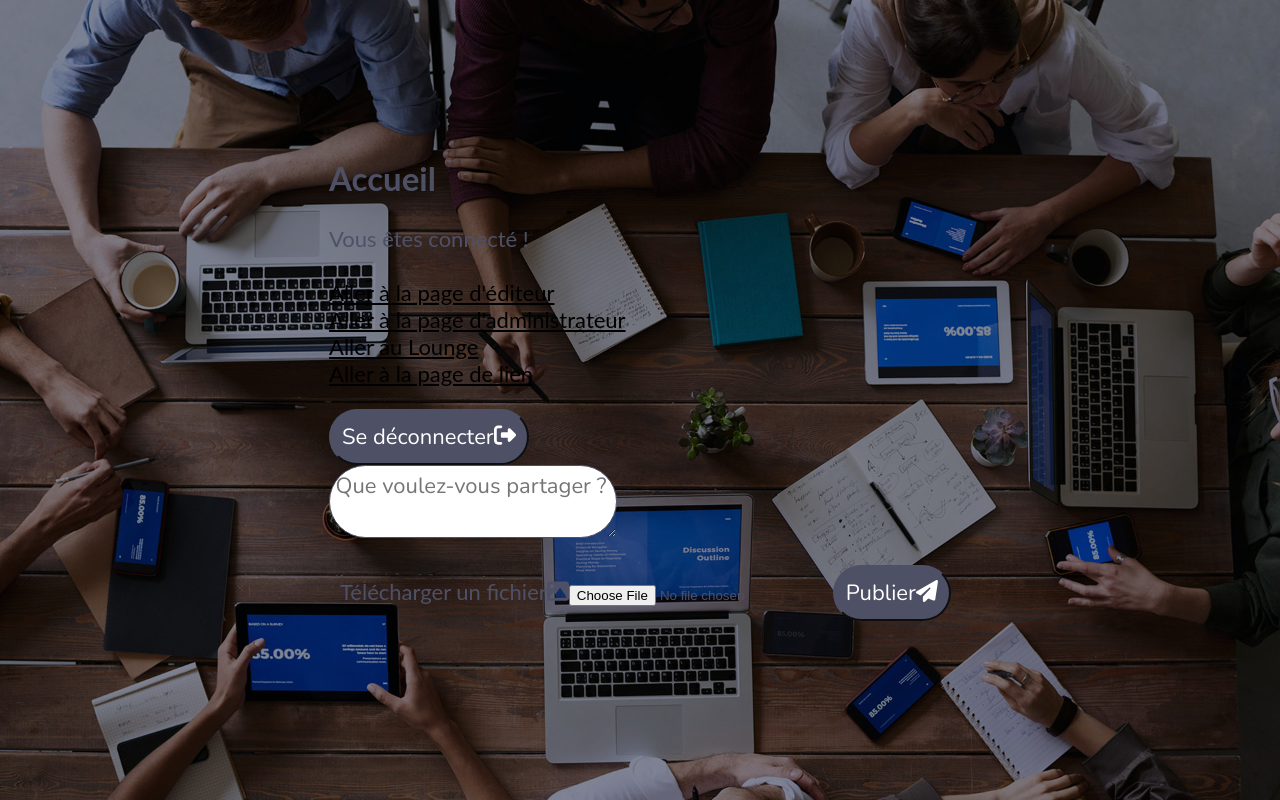
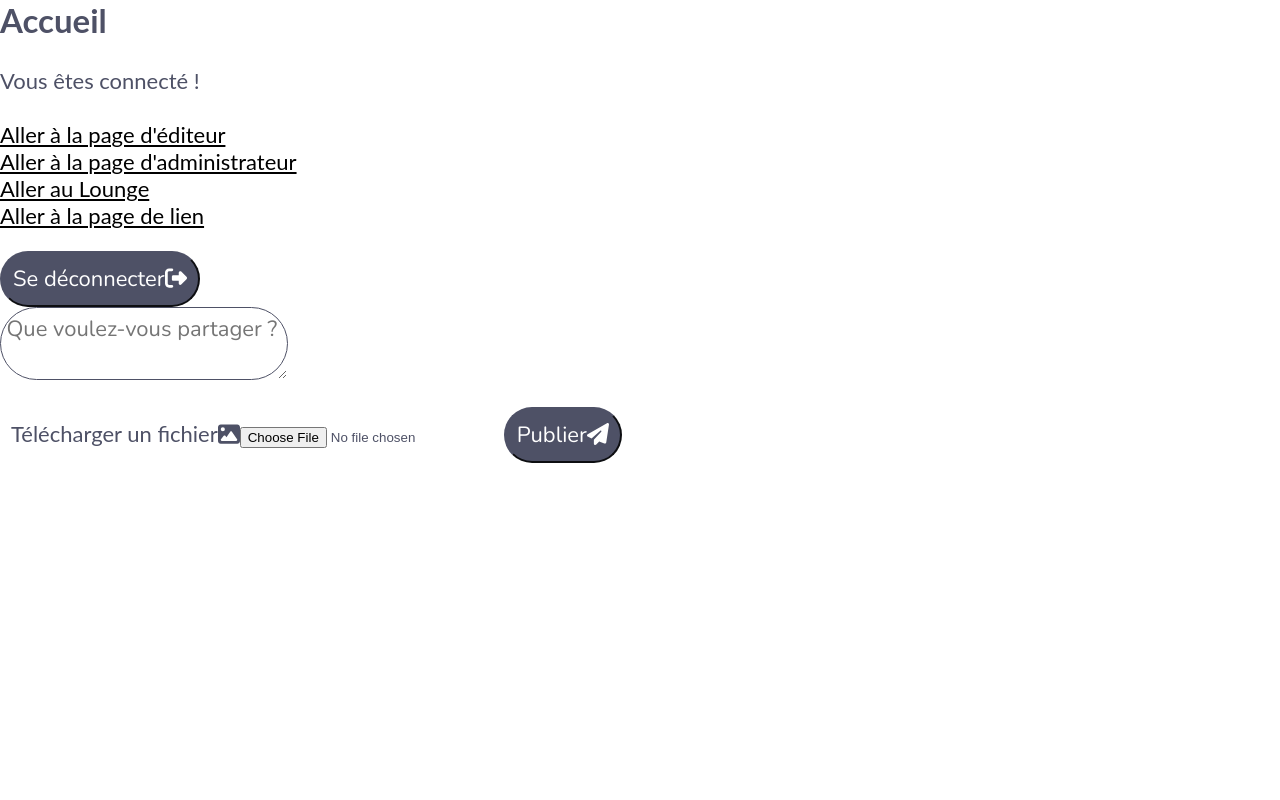
Before and after one commit to Flore-06/P7-Groupomania, a React (Create React App) app in the folder frontend/: page / in a window 1280 px wide. Built offline with nearby package versions, Linux system fonts and the light colour scheme.

Commit message:
background image in a specific class

```diff
--- a/frontend/src/components/Home.js
+++ b/frontend/src/components/Home.js
@@ -16,7 +16,7 @@ const Home = () => {
     }
 
     return (
-        <main>
+        <main class="light-background">
             <section>
                 <h1>Accueil</h1>
                 <br />
--- a/frontend/src/components/Login.js
+++ b/frontend/src/components/Login.js
@@ -64,7 +64,7 @@ const Login = () => {
 
         <section class="row">
 
-            <div class="column dark-background column_image-title">
+            <div class="column dark-image-background column_image-title">
                 <p class="groupomania-title">Le Réseau Social de</p>
                 <img src='..\public\logo-blanc-centre-groupomania.png' alt='logo de Groupomania'></img>
             </div>
--- a/frontend/src/components/Register.js
+++ b/frontend/src/components/Register.js
@@ -92,7 +92,7 @@ const Register = () => {
                 </section>
             ) : (
                 <section class="row">
-                    <div class="column dark-background column_image-title">
+                    <div class="column dark-image-background column_image-title">
                         <p class="groupomania-title">Le Réseau Social de</p>
                         <img src='..\public\logo-blanc-centre-groupomania.png' alt='logo de Groupomania'></img>
                     </div>
--- a/frontend/src/index.css
+++ b/frontend/src/index.css
@@ -15,16 +15,12 @@
 html {
     font-family: 'Lato', sans-serif;
     font-size: 22px;
-    /*color: #fff;*/
     color: rgba(var(--first-color), 1);
 }
 
 body {
     min-height: 100vh;
-    /*background-color: #4E5166;*/
-    background: url(../../frontend/public/team-groupomania-1920x1281.jpg) rgba(var(--first-color), 0.7);
-    background-size: cover;
-    background-blend-mode: multiply;
+
 }
 
 .App {
@@ -33,40 +29,36 @@ body {
   justify-content: center;
   align-items: center;
   min-height: 100vh;
-  /*padding: 1rem 0.5rem;*/
 }
-
-/*section {
-    width: 100%;
-    max-width: 420px;
-    min-height: 400px;
-    display: flex;
-    flex-direction: column;
-    justify-content: flex-start;
-    padding: 2rem;
-    background-color: rgba(0,0,0,0.4);
-}*/
 
 section.row {
     display: flex;
     width: 100%;
   }
 
-.dark-background {
+main {
+    width: 100%;
+    height: 100vh;
+}
+
+/*.light-background {
+    background-color: white;
+}*/
+
+.dark-image-background {
     color: white;
+    background: url(../../frontend/public/team-groupomania-1920x1281.jpg) rgba(var(--first-color), 0.7);
+    background-size: cover;
+    background-blend-mode: multiply;
 }
 
 .column {
     flex: 50%;
     width: 100%;
     height: 100vh;
-    /*max-width: 420px;
-    min-height: 400px;*/
     display: flex;
     flex-direction: column;
     justify-content: flex-start;
-    /*padding: 2rem;
-    background-color: rgba(0,0,0,0.4);*/
   }
 
 .column_image-title {
```
